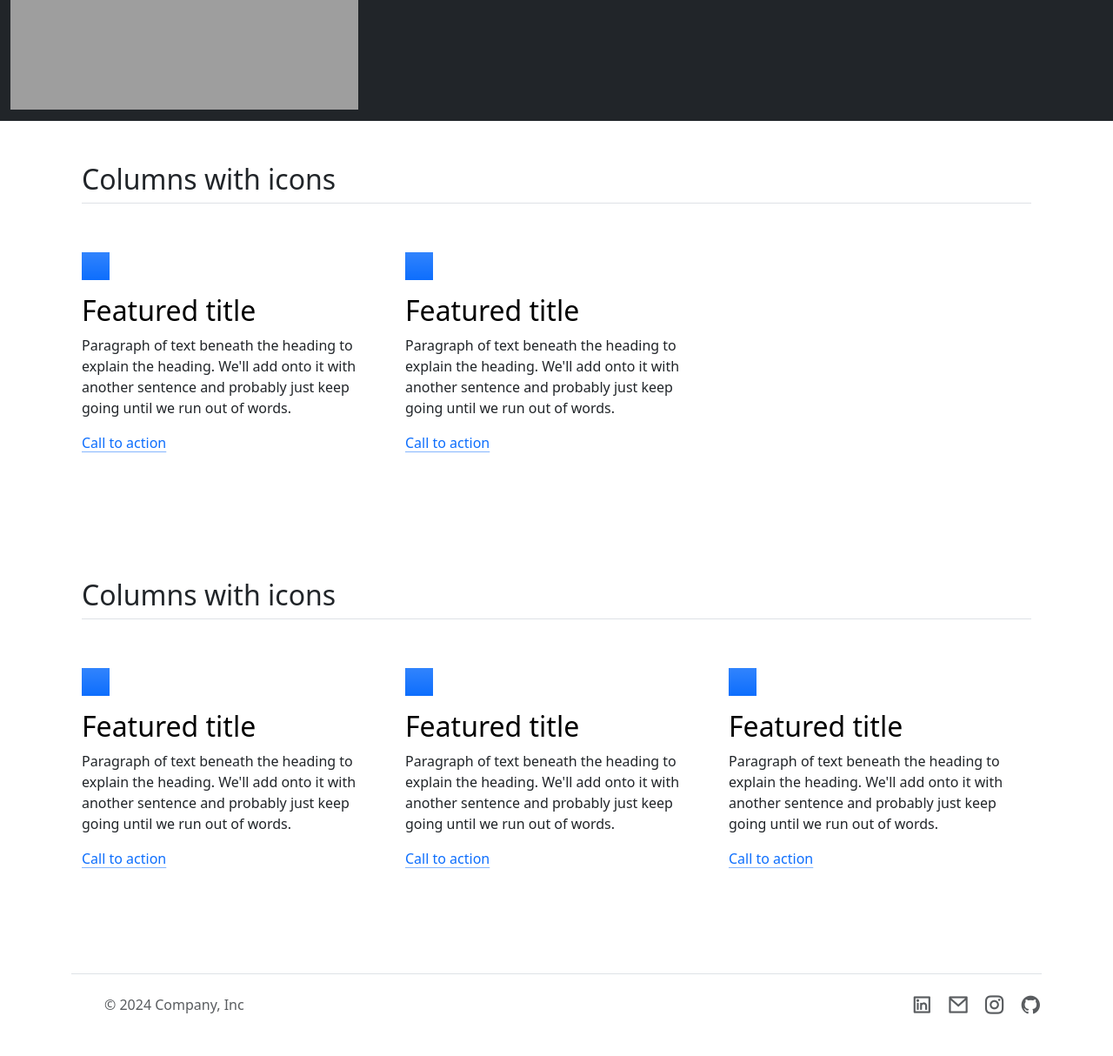
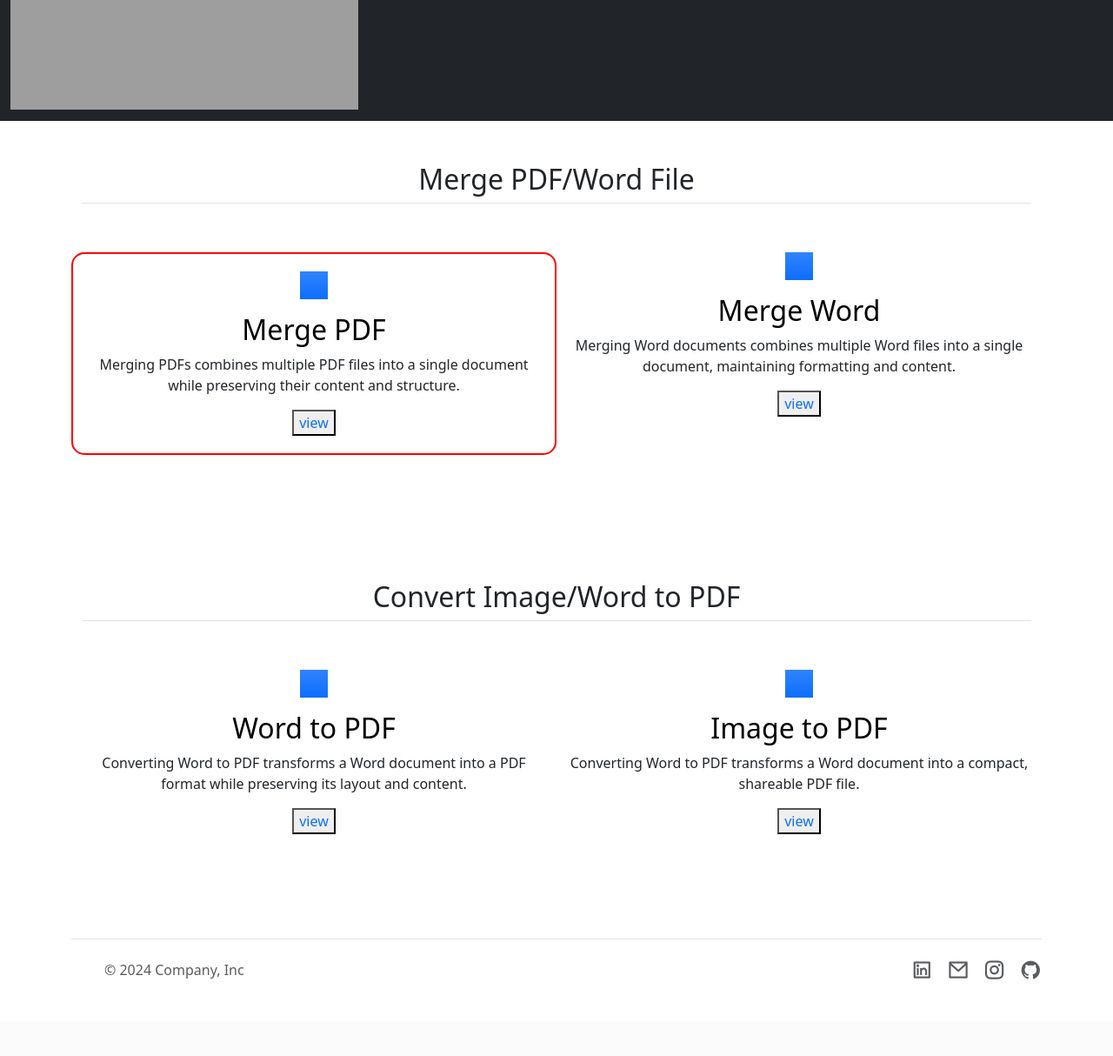
Before and after one commit to Sharath-shetty28/Django, a Django app: page / in a window 1280 px wide. Shown: the part 187-1401 px from the top of the page at 87% size. After the commit the page ends 1313 px from the top, so only its background shows below. Run offline with Django 5.2, Linux system fonts and the light colour scheme; some libraries are stand-ins or nearby versions; grey boxes are pictures that could not be loaded.

Commit message:
box done

```diff
--- a/pdf_toolkit/converter/templates/converter/img_to_pdf.html
+++ b/pdf_toolkit/converter/templates/converter/img_to_pdf.html
@@ -66,7 +66,7 @@
                 </a>
                 <ul class="dropdown-menu">
                   <li>
-                    <a class="dropdown-item" href="merge/merge_pdfs"
+                    <a class="dropdown-item" href="/merge/merge_pdfs"
                       >pdf merge</a
                     >
                   </li>
@@ -147,6 +147,7 @@
       <a id="download-link" href="#" download="">Download PDF</a>
       <button type="button" id="reset-btn">Reset</button>
     </div>
+
     <script
       src="https://cdn.jsdelivr.net/npm/bootstrap@5.3.3/dist/js/bootstrap.bundle.min.js"
       integrity="sha384-YvpcrYf0tY3lHB60NNkmXc5s9fDVZLESaAA55NDzOxhy9GkcIdslK1eN7N6jIeHz"
--- a/pdf_toolkit/pdf_merger/static/stylesheets/style.css
+++ b/pdf_toolkit/pdf_merger/static/stylesheets/style.css
@@ -2,3 +2,9 @@ footer a {
   text-decoration: none;
   font-size: 2vw;
 }
+
+.box1 {
+  border: 2px solid red;
+  padding: 20px;
+  border-radius: 15px;
+}
--- a/pdf_toolkit/pdf_merger/templates/merge/index.html
+++ b/pdf_toolkit/pdf_merger/templates/merge/index.html
@@ -1,3 +1,4 @@
+{% load static %}
 <!DOCTYPE html>
 <html lang="en">
   <head>
@@ -14,7 +15,7 @@
       href="https://cdn.jsdelivr.net/npm/remixicon@4.5.0/fonts/remixicon.css"
       rel="stylesheet"
     />
-    <link rel="stylesheet" href="./static/stylesheets/style.css" />
+    <link rel="stylesheet" href="{% static 'stylesheets/style.css' %}" />
   </head>
   <body>
     <nav
@@ -120,10 +121,10 @@
       </div>
     </nav>
 
-    <div class="container px-4 py-5" id="featured-3">
-      <h2 class="pb-2 border-bottom">Columns with icons</h2>
-      <div class="row g-4 py-5 row-cols-1 row-cols-lg-3">
-        <div class="feature col">
+    <div class="container text-center px-4 py-5" id="featured-3">
+      <h2 class="pb-2 border-bottom">Merge PDF/Word File</h2>
+      <div class="row g-4 py-5 row-cols-1 row-cols-lg-2">
+        <div class="feature col box1">
           <div
             class="feature-icon d-inline-flex align-items-center justify-content-center text-bg-primary bg-gradient fs-2 mb-3"
           >
@@ -131,16 +132,14 @@
               <use xlink:href="#collection"></use>
             </svg>
           </div>
-          <h3 class="fs-2 text-body-emphasis">Featured title</h3>
+          <h3 class="fs-2 text-body-emphasis">Merge PDF</h3>
           <p>
-            Paragraph of text beneath the heading to explain the heading. We'll
-            add onto it with another sentence and probably just keep going until
-            we run out of words.
+            Merging PDFs combines multiple PDF files into a single document
+            while preserving their content and structure.
           </p>
-          <a href="#" class="icon-link">
-            Call to action
-            <svg class="bi"><use xlink:href="#chevron-right"></use></svg>
-          </a>
+          <button>
+            <a href="/merge/merge_pdfs" class="text-decoration-none"> view </a>
+          </button>
         </div>
 
         <div class="feature col">
@@ -151,41 +150,20 @@
               <use xlink:href="#toggles2"></use>
             </svg>
           </div>
-          <h3 class="fs-2 text-body-emphasis">Featured title</h3>
+          <h3 class="fs-2 text-body-emphasis">Merge Word</h3>
           <p>
-            Paragraph of text beneath the heading to explain the heading. We'll
-            add onto it with another sentence and probably just keep going until
-            we run out of words.
+            Merging Word documents combines multiple Word files into a single
+            document, maintaining formatting and content.
           </p>
-          <a href="#" class="icon-link">
-            Call to action
-            <svg class="bi"><use xlink:href="#chevron-right"></use></svg>
-          </a>
+          <button>
+            <a href="/merge/merge_words" class="text-decoration-none"> view </a>
+          </button>
         </div>
       </div>
     </div>
-    <div class="container px-4 py-5" id="featured-3">
-      <h2 class="pb-2 border-bottom">Columns with icons</h2>
-      <div class="row g-4 py-5 row-cols-1 row-cols-lg-3">
-        <div class="feature col">
-          <div
-            class="feature-icon d-inline-flex align-items-center justify-content-center text-bg-primary bg-gradient fs-2 mb-3"
-          >
-            <svg class="bi" width="1em" height="1em">
-              <use xlink:href="#collection"></use>
-            </svg>
-          </div>
-          <h3 class="fs-2 text-body-emphasis">Featured title</h3>
-          <p>
-            Paragraph of text beneath the heading to explain the heading. We'll
-            add onto it with another sentence and probably just keep going until
-            we run out of words.
-          </p>
-          <a href="#" class="icon-link">
-            Call to action
-            <svg class="bi"><use xlink:href="#chevron-right"></use></svg>
-          </a>
-        </div>
+    <div class="container text-center px-4 py-5" id="featured-3">
+      <h2 class="pb-2 border-bottom">Convert Image/Word to PDF</h2>
+      <div class="row g-4 py-5 row-cols-1 row-cols-lg-2">
         <div class="feature col">
           <div
             class="feature-icon d-inline-flex align-items-center justify-content-center text-bg-primary bg-gradient fs-2 mb-3"
@@ -194,16 +172,16 @@
               <use xlink:href="#people-circle"></use>
             </svg>
           </div>
-          <h3 class="fs-2 text-body-emphasis">Featured title</h3>
+          <h3 class="fs-2 text-body-emphasis">Word to PDF</h3>
           <p>
-            Paragraph of text beneath the heading to explain the heading. We'll
-            add onto it with another sentence and probably just keep going until
-            we run out of words.
+            Converting Word to PDF transforms a Word document into a PDF format
+            while preserving its layout and content.
           </p>
-          <a href="#" class="icon-link">
-            Call to action
-            <svg class="bi"><use xlink:href="#chevron-right"></use></svg>
-          </a>
+          <button>
+            <a href="/converter/word_to_pdf" class="text-decoration-none">
+              view
+            </a>
+          </button>
         </div>
         <div class="feature col">
           <div
@@ -213,16 +191,16 @@
               <use xlink:href="#toggles2"></use>
             </svg>
           </div>
-          <h3 class="fs-2 text-body-emphasis">Featured title</h3>
+          <h3 class="fs-2 text-body-emphasis">Image to PDF</h3>
           <p>
-            Paragraph of text beneath the heading to explain the heading. We'll
-            add onto it with another sentence and probably just keep going until
-            we run out of words.
+            Converting Word to PDF transforms a Word document into a compact,
+            shareable PDF file.
           </p>
-          <a href="#" class="icon-link">
-            Call to action
-            <svg class="bi"><use xlink:href="#chevron-right"></use></svg>
-          </a>
+          <button>
+            <a href="/converter/img_to_pdf" class="text-decoration-none">
+              view
+            </a>
+          </button>
         </div>
       </div>
     </div>
```
Also changed, not shown: pdf_toolkit/converter/templates/converter/word_to_pdf.html (+13 -6 lines).
